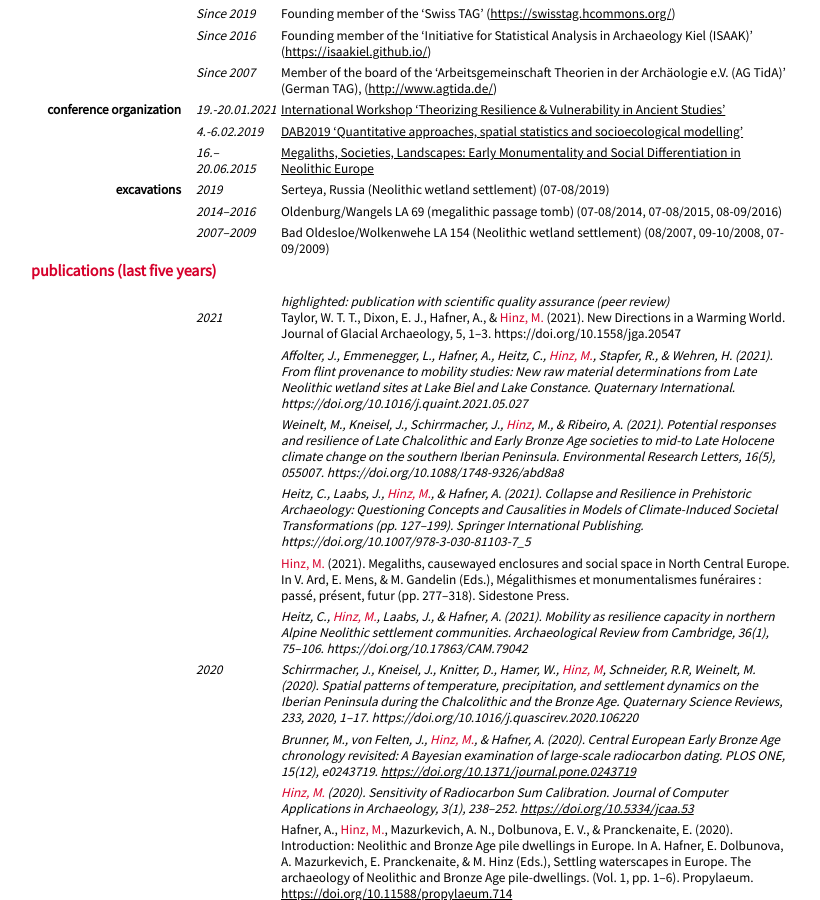
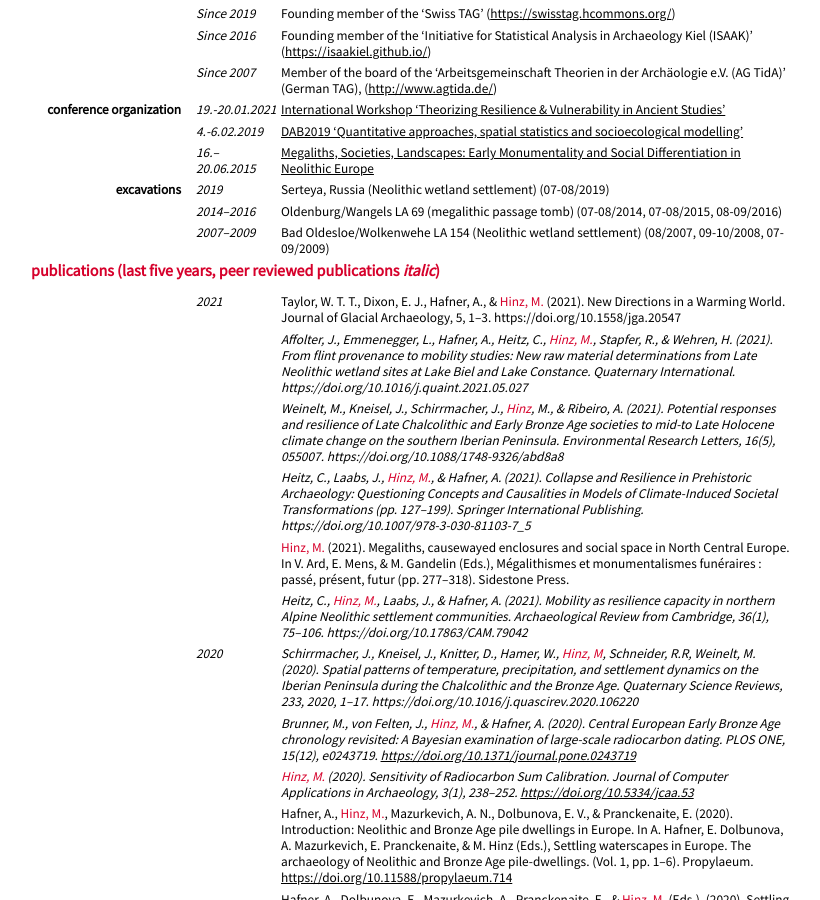
Before and after one commit to MartinHinz/cv, a Jekyll site: the page built from cv_english.md, in a window 1280 px wide and 900 px high, scrolled down 2062 px. Shown: the whole window, without its empty margins (209-1029 px from the left). Built offline with Jekyll 4.4.1, drawn with Linux system fonts in a browser that asks for light colours; nearby versions of some CDN libraries; our own code applies the rules of GitHub Pages for plain Markdown files.

Commit message:
small adjustments to the publication list 2

```diff
--- a/cv_english.md
+++ b/cv_english.md
@@ -204,10 +204,7 @@ Since 2007
 
 <div class="pagebreak"> </div>
 
-## publications (last five years)
-&nbsp;
-: *highlighted: publication with scientific quality assurance (peer review)*
-
+## publications (last five years, peer reviewed publications *italic*)
 2021
 : - Taylor, W. T. T., Dixon, E. J., Hafner, A., & <span class="ich">Hinz, M.</span> (2021). New Directions in a Warming World. Journal of Glacial Archaeology, 5, 1–3. https://doi.org/10.1558/jga.20547
   - *Affolter, J., Emmenegger, L., Hafner, A., Heitz, C., <span class="ich">Hinz, M.</span>, Stapfer, R., & Wehren, H. (2021). From flint provenance to mobility studies: New raw material determinations from Late Neolithic wetland sites at Lake Biel and Lake Constance. Quaternary International. https://doi.org/10.1016/j.quaint.2021.05.027*
```
